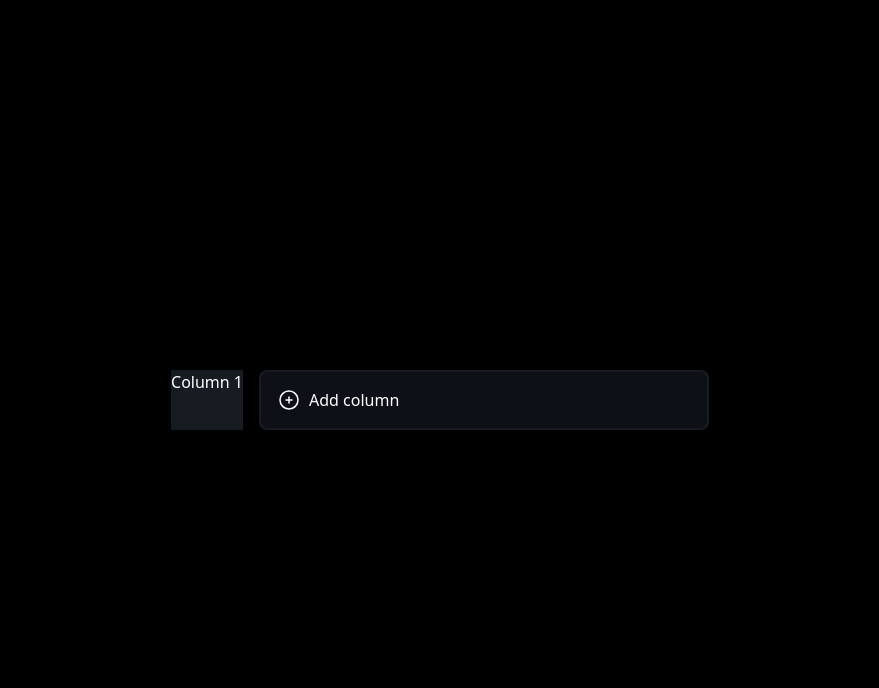
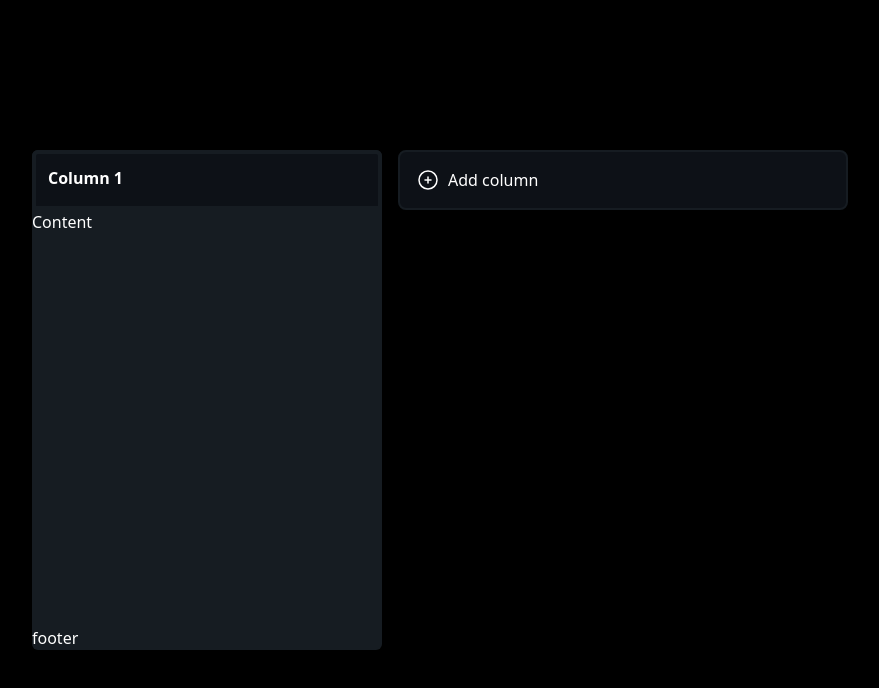
Before and after one commit to vanandtwocrows/kanban-test-project, a React (Vite) app: page / in a window 1280 px wide. Both pictures are taken after a click on the button "Add column". Shown: the top 688 px of the page, without its empty margins (200-1079 px from the left). Built offline with nearby package versions, Linux system fonts and the light colour scheme.

Commit message:
UX(Column): basic styling

```diff
--- a/src/components/ColumnContainer.tsx
+++ b/src/components/ColumnContainer.tsx
@@ -10,8 +10,38 @@ function ColumnContainer(props: Props) {
     <div className="
     bg-columnBackgroundColour
     text-white
+    w-[350px]
+    h-[500px]
+    max-h-[500px]
+    rounded-md
+    flex
+    flex-col
     "
-    >{column.title}</div>
+    >
+      {/* Task title */}
+      <div className="
+      bg-mainBackgroundColour
+      text-md
+      h-[60px]
+      cursor-grab
+      rounded-md
+      rounded-b-none
+      p-3
+      font-bold
+      border-columnBackgroundColour
+      border-4
+      ">
+        {column.title}
+      </div>
+      {/* Task body */}
+      <div className="flex flex-grow">
+        Content
+      </div>
+      {/* Task footer */}
+      <div>
+        footer
+      </div>
+    </div>
   )
 }
 
```
